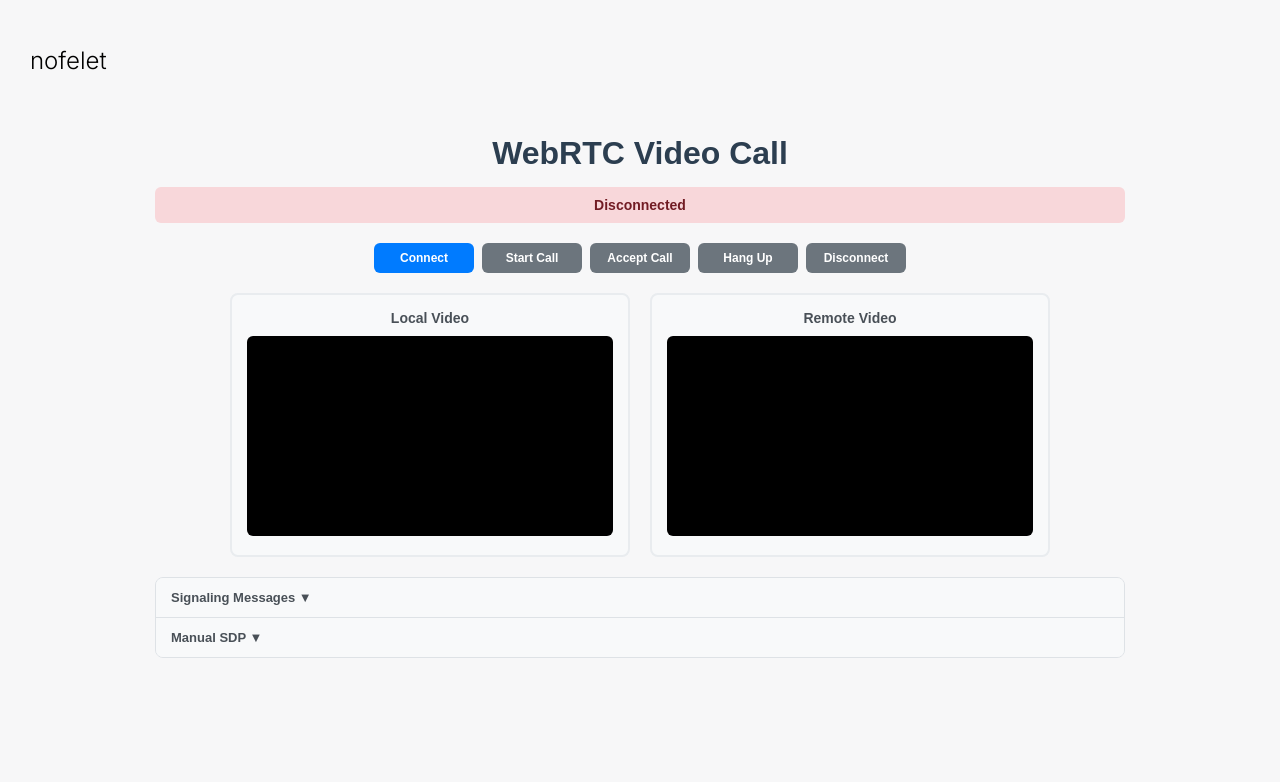
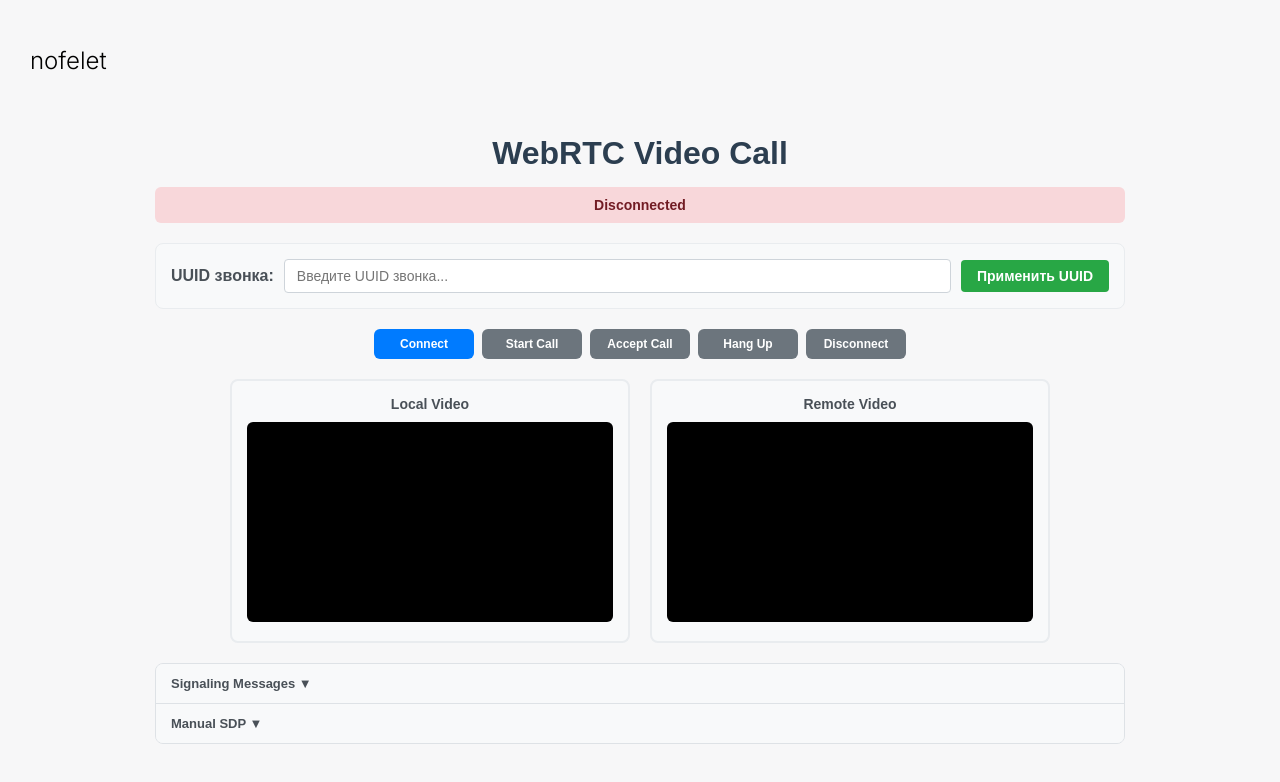
Before and after one commit to MaximTretjakov/nofelet-ui, a Vue app: page /nofelet-ui/call in a window 1280 px wide. Shown: the top 782 px of the page. Built offline with nearby package versions, Linux system fonts and the light colour scheme.

Commit message:
[bug-fix] test connection

```diff
--- a/src/views/Call.vue
+++ b/src/views/Call.vue
@@ -3,6 +3,19 @@
     <h1>WebRTC Video Call</h1>
 
     <div class="status" :class="statusClass">{{ statusMessage }}</div>
+
+    <!-- Поле ввода UUID -->
+    <div class="uuid-input-section">
+      <label for="uuid-input">UUID звонка:</label>
+      <input
+        id="uuid-input"
+        type="text"
+        v-model="manualUUID"
+        placeholder="Введите UUID звонка..."
+        class="uuid-input"
+      />
+      <button @click="applyUUID" class="apply-uuid-btn">Применить UUID</button>
+    </div>
 
     <div class="controls-group">
       <button @click="connect" :disabled="connected">Connect</button>
@@ -66,8 +79,16 @@ import { useRoute } from 'vue-router'
 const ws = ref(null)
 const route = useRoute()
 
-// Извлекаем UUID из query параметра или генерируем новый
+// Ручной ввод UUID
+const manualUUID = ref('')
+
+// UUID для подключения (из URL или ручного ввода)
 const uuid = computed(() => {
+  // Сначала проверяем ручной ввод
+  if (manualUUID.value.trim()) {
+    return manualUUID.value.trim()
+  }
+
   // Пытаемся извлечь UUID из query параметра (?uuid=...)
   const urlParams = new URLSearchParams(window.location.search)
   const uuidFromUrl = urlParams.get('uuid')
@@ -183,6 +204,23 @@ function clearAnswerTimeout() {
   }
 }
 
+// Применение UUID из поля ввода
+function applyUUID() {
+  if (!manualUUID.value.trim()) {
+    alert('Введите UUID в поле выше')
+    return
+  }
+
+  addMessage('system', `Применен ручной UUID: ${manualUUID.value.trim()}`)
+  updateStatus('UUID применен. Нажмите Connect для подключения', 'waiting')
+
+  // Если уже подключены, переподключаемся с новым UUID
+  if (connected.value) {
+    disconnect()
+    setTimeout(() => connect(), 500)
+  }
+}
+
 // Копирование ссылки вызова
 function copyCallLink() {
   navigator.clipboard.writeText(callLink.value).then(() => {
@@ -202,7 +240,7 @@ function connect() {
     // Проверяем источник UUID
     const urlParams = new URLSearchParams(window.location.search)
     const uuidFromUrl = urlParams.get('uuid')
-    addMessage('system', `Using UUID: ${uuid.value} ${uuidFromUrl ? '(from invitation link)' : '(newly generated)'}`)
+    addMessage('system', `Using UUID: ${uuid.value} ${uuidFromUrl ? '(from invitation link)' : manualUUID.value ? '(manual input)' : '(newly generated)'}`)
 
     ws.value = new WebSocket(url)
 
@@ -505,7 +543,7 @@ async function acceptCall() {
       if (state === 'connected') {
         updateStatus('Call connected! ✅', 'connected')
       } else if (state === 'disconnected' || state === 'failed') {
-        updateStatus(`Call ${state} ❌`, 'disconnected')
+        updateStatus(`Call ${state} ❌', 'disconnected`)
         calling.value = false
       } else if (state === 'connecting') {
         updateStatus('Connecting... 🔄', 'waiting')
@@ -680,7 +718,7 @@ onMounted(() => {
   // Проверяем источник UUID
   const urlParams = new URLSearchParams(window.location.search)
   const uuidFromUrl = urlParams.get('uuid')
-  addMessage('system', `UUID source: ${uuidFromUrl ? 'from invitation link' : 'newly generated'}`)
+  addMessage('system', `UUID source: ${uuidFromUrl ? 'from invitation link' : manualUUID.value ? 'manual input' : 'newly generated'}`)
 })
 
 onBeforeUnmount(() => {
@@ -715,6 +753,55 @@ h1 {
 .connected { background: #d4edda; color: #155724; }
 .disconnected { background: #f8d7da; color: #721c24; }
 .waiting { background: #fff3cd; color: #856404; }
+
+/* Секция ввода UUID */
+.uuid-input-section {
+  display: flex;
+  align-items: center;
+  gap: 10px;
+  margin: 20px 0;
+  padding: 15px;
+  background: #f8f9fa;
+  border-radius: 8px;
+  border: 1px solid #e9ecef;
+  flex-wrap: wrap;
+}
+
+.uuid-input-section label {
+  font-weight: bold;
+  color: #495057;
+  white-space: nowrap;
+}
+
+.uuid-input {
+  flex: 1;
+  min-width: 200px;
+  padding: 8px 12px;
+  border: 1px solid #ced4da;
+  border-radius: 4px;
+  font-size: 14px;
+}
+
+.uuid-input:focus {
+  outline: none;
+  border-color: #007bff;
+  box-shadow: 0 0 0 2px rgba(0, 123, 255, 0.25);
+}
+
+.apply-uuid-btn {
+  background: #28a745;
+  color: white;
+  border: none;
+  padding: 8px 16px;
+  border-radius: 4px;
+  cursor: pointer;
+  font-size: 14px;
+  white-space: nowrap;
+}
+
+.apply-uuid-btn:hover {
+  background: #218838;
+}
 
 .controls-group {
   display: flex;
@@ -909,6 +996,16 @@ video {
     padding: 10px;
   }
 
+  .uuid-input-section {
+    flex-direction: column;
+    align-items: stretch;
+    gap: 10px;
+  }
+
+  .uuid-input {
+    min-width: auto;
+  }
+
   .controls-group {
     gap: 5px;
   }
```
